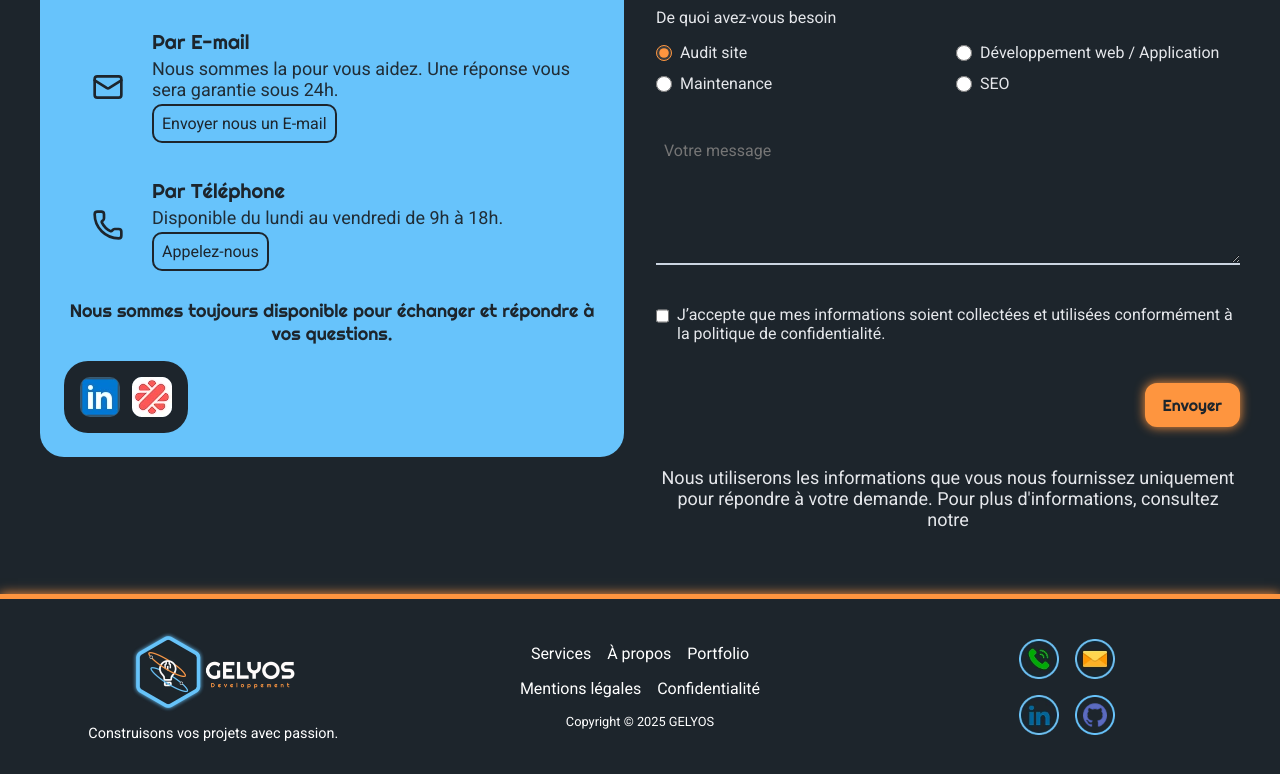
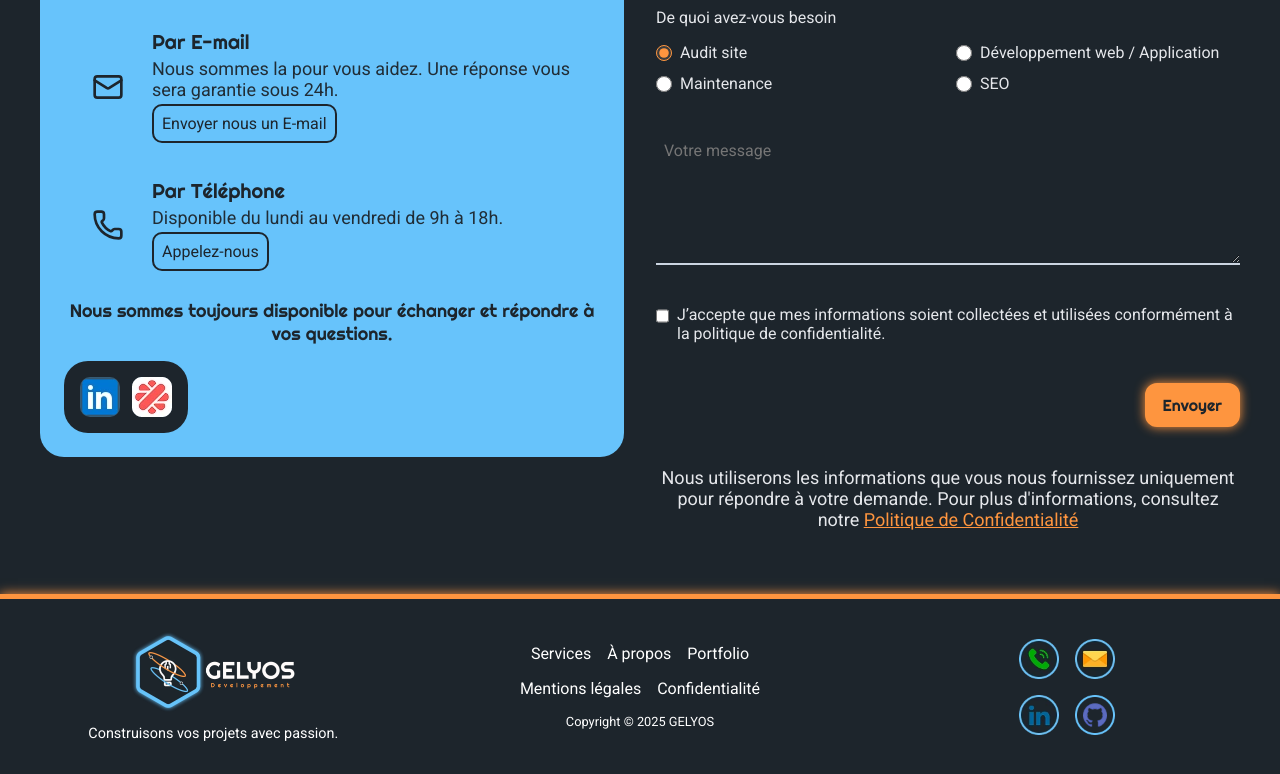
Before and after one commit to Guillaume811/site-gelyos, a React (Vite) app: page /contact in a window 1280 px wide. Shown: the part 805-1579 px from the top of the page. Built offline with nearby package versions, Linux system fonts and the light colour scheme; no server answers.

Commit message:
feat: ajout du lien vers la politique de confidentialité après le formulaire

```diff
--- a/src/pages/Contact/ContactForm/ContactForm.module.scss
+++ b/src/pages/Contact/ContactForm/ContactForm.module.scss
@@ -218,6 +218,16 @@
 /* Note sous le formulaire */
 .note {
   text-align: center;
+
+  a {
+    color: $color-secondary;
+    text-decoration: underline;
+
+    &:hover,
+    &:focus {
+      text-decoration: none;
+    }
+  }
 }
 
 /* Responsive */
--- a/src/pages/Contact/ContactForm/ContactForm.tsx
+++ b/src/pages/Contact/ContactForm/ContactForm.tsx
@@ -313,7 +313,7 @@ export default function ContactForm({
         </button>
       </div>
 
-      <p className={styles.note}>{textUnderForm}</p>
+      <p className={styles.note}>{textUnderForm} <a href="/mentions-legales#confidential">Politique de Confidentialité</a></p>
     </form>
   );
 }
```
